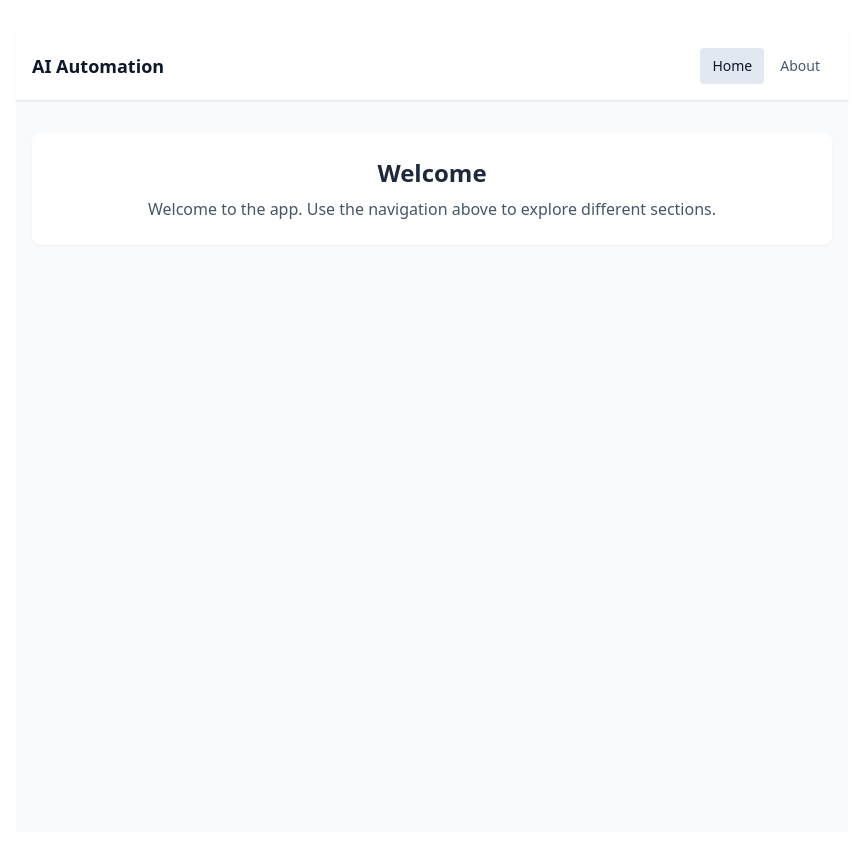
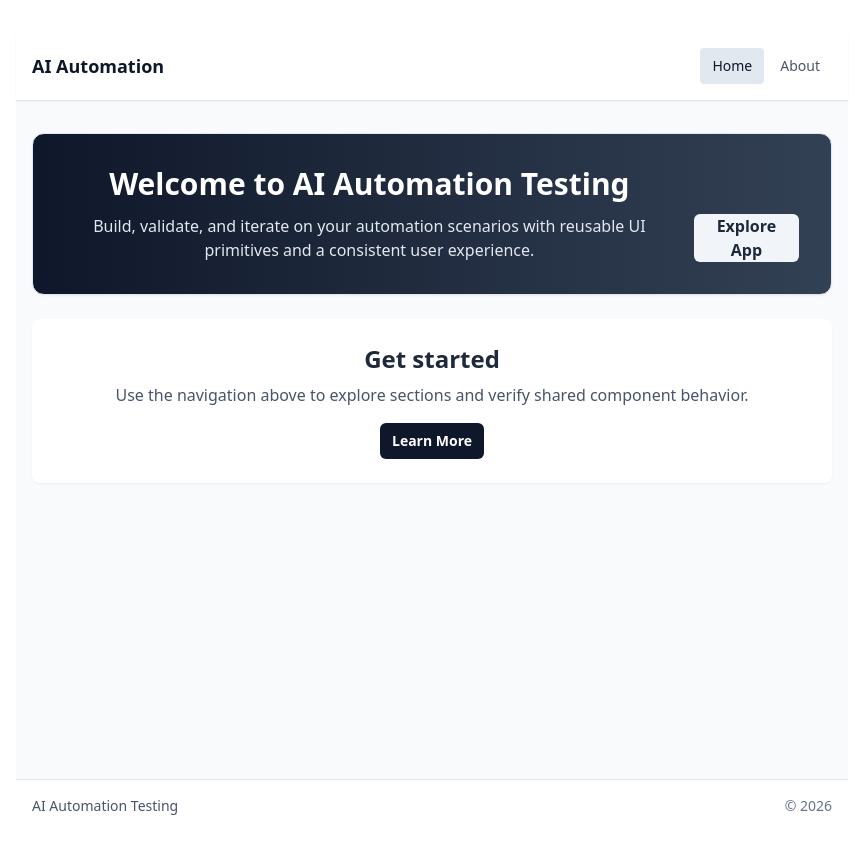
Before and after one commit to igorishchenko/ai-automation-testing, a React (Vite) app: page / in a window 1280 px wide. Shown: the top 854 px of the page, without its empty margins (208-1071 px from the left). Built offline with nearby package versions, Linux system fonts and the light colour scheme.

Commit message:
SCRUM-9: Implement primitives and shared components

```diff
--- a/src/App.tsx
+++ b/src/App.tsx
@@ -1,5 +1,6 @@
 import { Outlet, Routes, Route } from 'react-router-dom'
 import { Header } from './components/Header'
+import { Footer } from './components/Footer'
 import Home from './pages/Home'
 import About from './pages/About'
 import NotFound from './pages/NotFound'
@@ -7,11 +8,12 @@ import Profile from './pages/Profile'
 
 function AppLayout() {
   return (
-    <div className="min-h-screen bg-slate-50">
+    <div className="flex min-h-screen flex-col bg-slate-50">
       <Header />
-      <main className="mx-auto max-w-4xl px-4 py-8">
+      <main className="mx-auto w-full max-w-4xl flex-1 px-4 py-8">
         <Outlet />
       </main>
+      <Footer />
     </div>
   )
 }
--- /dev/null
+++ b/src/components/Banner.tsx
@@ -0,0 +1,34 @@
+import { Button } from './Button'
+
+interface BannerProps {
+  title: string
+  description: string
+  ctaLabel?: string
+  onCtaClick?: () => void
+}
+
+export function Banner({ title, description, ctaLabel, onCtaClick }: BannerProps) {
+  return (
+    <section
+      className="rounded-xl border border-slate-200 bg-gradient-to-r from-slate-900 to-slate-700 p-6 text-white shadow-sm md:p-8"
+      aria-label="Main promotional banner"
+    >
+      <div className="flex flex-col gap-5 md:flex-row md:items-end md:justify-between">
+        <div className="max-w-2xl space-y-3">
+          <h1 className="text-2xl font-semibold leading-tight md:text-3xl">{title}</h1>
+          <p className="text-sm leading-6 text-slate-200 md:text-base">{description}</p>
+        </div>
+        {ctaLabel && onCtaClick ? (
+          <Button
+            variant="secondary"
+            className="w-full md:w-auto"
+            aria-label={ctaLabel}
+            onClick={onCtaClick}
+          >
+            {ctaLabel}
+          </Button>
+        ) : null}
+      </div>
+    </section>
+  )
+}
--- a/src/components/Button.tsx
+++ b/src/components/Button.tsx
@@ -1,19 +1,41 @@
 import type { ButtonHTMLAttributes, ReactNode } from 'react'
 
-type ButtonProps = ButtonHTMLAttributes<HTMLButtonElement> & {
-  variant?: 'primary' | 'secondary'
+type ButtonVariant = 'primary' | 'secondary'
+type ButtonSize = 'sm' | 'md'
+
+interface ButtonProps extends ButtonHTMLAttributes<HTMLButtonElement> {
+  variant?: ButtonVariant
+  size?: ButtonSize
   children: ReactNode
 }
 
-export function Button({ variant = 'primary', className = '', children, ...props }: ButtonProps) {
-  const base =
-    'rounded px-4 py-2 font-medium transition-colors focus:outline-none focus:ring-2 focus:ring-offset-2 focus:ring-slate-500'
-  const variants = {
-    primary: 'bg-slate-800 text-white hover:bg-slate-700',
-    secondary: 'bg-slate-200 text-slate-800 hover:bg-slate-300',
-  }
+const baseClasses =
+  'inline-flex items-center justify-center rounded-md font-semibold transition-colors duration-200 focus-visible:outline-none focus-visible:ring-2 focus-visible:ring-slate-500 focus-visible:ring-offset-2 disabled:cursor-not-allowed disabled:opacity-60'
+
+const variantClasses: Record<ButtonVariant, string> = {
+  primary: 'bg-slate-900 text-white hover:bg-slate-700',
+  secondary: 'bg-slate-100 text-slate-800 hover:bg-slate-200',
+}
+
+const sizeClasses: Record<ButtonSize, string> = {
+  sm: 'min-h-9 px-3 text-sm',
+  md: 'min-h-11 px-5 text-base',
+}
+
+export function Button({
+  type = 'button',
+  variant = 'primary',
+  size = 'md',
+  className = '',
+  children,
+  ...props
+}: ButtonProps) {
   return (
-    <button type="button" className={`${base} ${variants[variant]} ${className}`.trim()} {...props}>
+    <button
+      type={type}
+      className={`${baseClasses} ${variantClasses[variant]} ${sizeClasses[size]} ${className}`.trim()}
+      {...props}
+    >
       {children}
     </button>
   )
--- /dev/null
+++ b/src/components/Footer.tsx
@@ -0,0 +1,12 @@
+export function Footer() {
+  const currentYear = new Date().getFullYear()
+
+  return (
+    <footer className="border-t border-slate-200 bg-white" aria-label="Application footer">
+      <div className="mx-auto flex max-w-4xl items-center justify-between gap-4 px-4 py-4">
+        <p className="text-sm text-slate-600">AI Automation Testing</p>
+        <p className="text-sm text-slate-500">&copy; {currentYear}</p>
+      </div>
+    </footer>
+  )
+}
--- a/src/pages/Home.tsx
+++ b/src/pages/Home.tsx
@@ -1,10 +1,31 @@
+import { Banner } from '../components/Banner'
+import { Button } from '../components/Button'
+
 export default function Home() {
+  const scrollToContent = () => {
+    window.scrollTo({ top: 360, behavior: 'smooth' })
+  }
+
   return (
-    <div className="rounded-lg bg-white p-6 shadow-sm">
-      <h1 className="text-2xl font-semibold text-slate-800">Welcome</h1>
-      <p className="mt-2 text-slate-600">
-        Welcome to the app. Use the navigation above to explore different sections.
-      </p>
+    <div className="space-y-6">
+      <Banner
+        title="Welcome to AI Automation Testing"
+        description="Build, validate, and iterate on your automation scenarios with reusable UI primitives and a consistent user experience."
+        ctaLabel="Explore App"
+        onCtaClick={scrollToContent}
+      />
+
+      <section className="rounded-lg bg-white p-6 shadow-sm" aria-label="Home content">
+        <h2 className="text-2xl font-semibold text-slate-800">Get started</h2>
+        <p className="mt-2 text-slate-600">
+          Use the navigation above to explore sections and verify shared component behavior.
+        </p>
+        <div className="mt-4">
+          <Button size="sm" onClick={scrollToContent}>
+            Learn More
+          </Button>
+        </div>
+      </section>
     </div>
   )
 }
--- a/src/pages/NotFound.tsx
+++ b/src/pages/NotFound.tsx
@@ -9,8 +9,7 @@ export default function NotFound() {
       </p>
       <Link
         to="/"
-        className="mt-4 inline-block rounded bg-slate-800 px-4 py-2 font-medium text-white transition-colors hover:bg-slate-700"
-        aria-label="Go back to home page"
+        className="mt-4 inline-flex min-h-11 items-center justify-center rounded-md bg-slate-900 px-5 text-base font-semibold text-white transition-colors duration-200 hover:bg-slate-700 focus-visible:outline-none focus-visible:ring-2 focus-visible:ring-slate-500 focus-visible:ring-offset-2"
       >
         Go to Home
       </Link>
```
Also changed, not shown: 1 other file (tests, documents, lock files or other folders).
